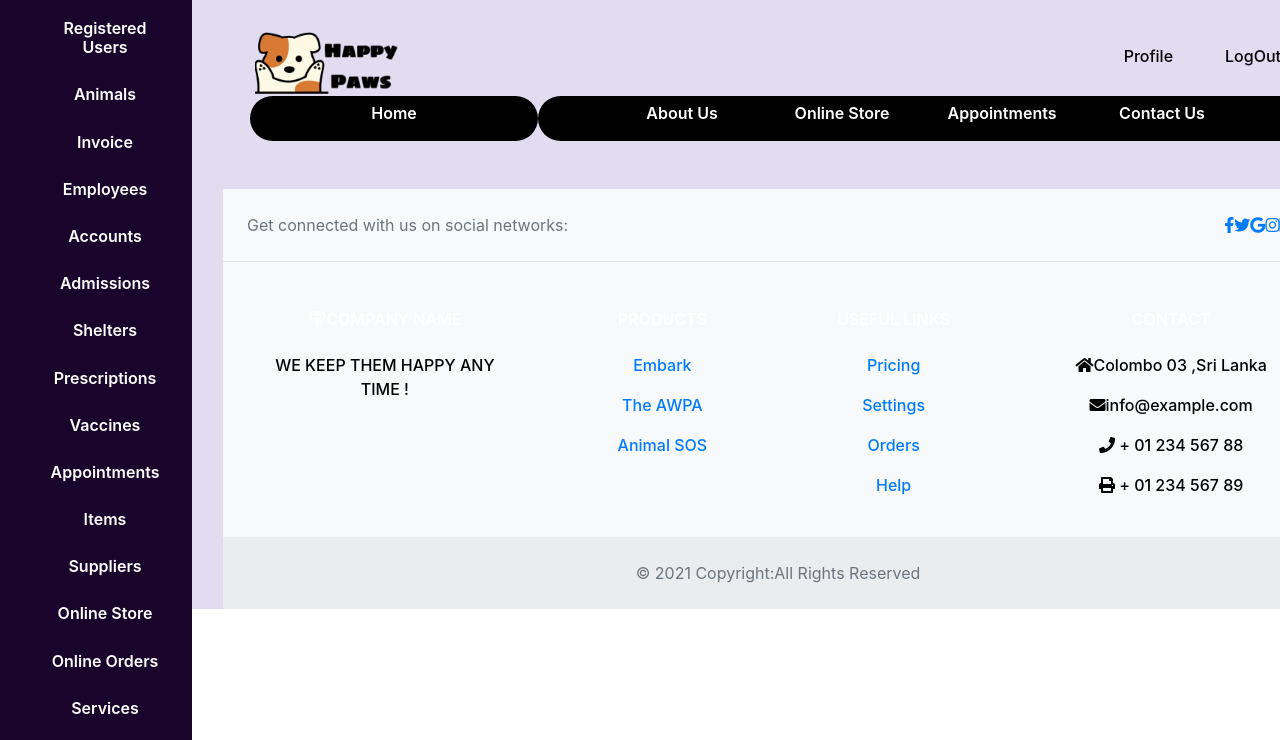
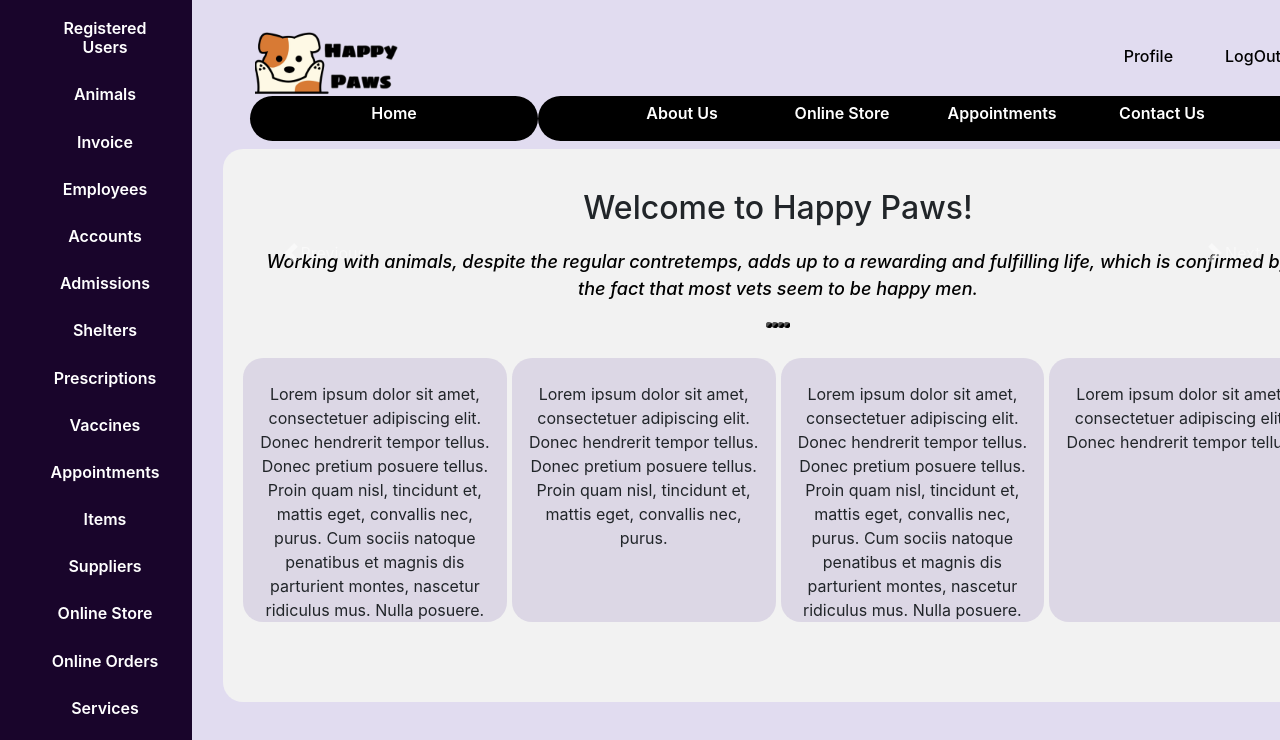
Before and after one commit to IT21373848/animal-clinic, a React (Create React App) app: page / in a window 1280 px wide. Shown: the top 740 px of the page. Built offline with nearby package versions, Linux system fonts and the light colour scheme.

Commit message:
modified home url

```diff
--- a/src/App.js
+++ b/src/App.js
@@ -69,7 +69,7 @@ class App extends Component {
           <Navbar2 />
           <div className="content-container">
             <Routes >
-              <Route path="/#" element={<Landing />} />
+              <Route path="/" element={<Landing />} />
               <Route path="/register" element={<Register />} />
               <Route path="/login" element={<Login />} />
               <Route path="/profile" element={<Profile />} />
--- a/src/components/Navigation.js
+++ b/src/components/Navigation.js
@@ -65,7 +65,7 @@ class Navbar extends Component {
           </button>
           <div className="collapse navbar-collapse" id="navbar1">
             <ul className="nav-tabs1">
-              <Link to="/#" className="nav-link">
+              <Link to="/" className="nav-link">
               <img src={process.env.PUBLIC_URL + "/img/appLogo.png"} className="app-logo" alt="home" />
                </Link>
             </ul>
--- a/src/components/NavigationClient.js
+++ b/src/components/NavigationClient.js
@@ -94,7 +94,7 @@ class Navbar2 extends Component {
             <div className="collapse navbar-collapse justify-content-md-center" id="navbar1">
                 <ul className="nav-tabs2">
                     <li className="nav-item2">
-                        <Link to ="/#" className="nav-link">
+                        <Link to ="/" className="nav-link">
                             <h6>Home</h6>
                         </Link>
                     </li>
```
